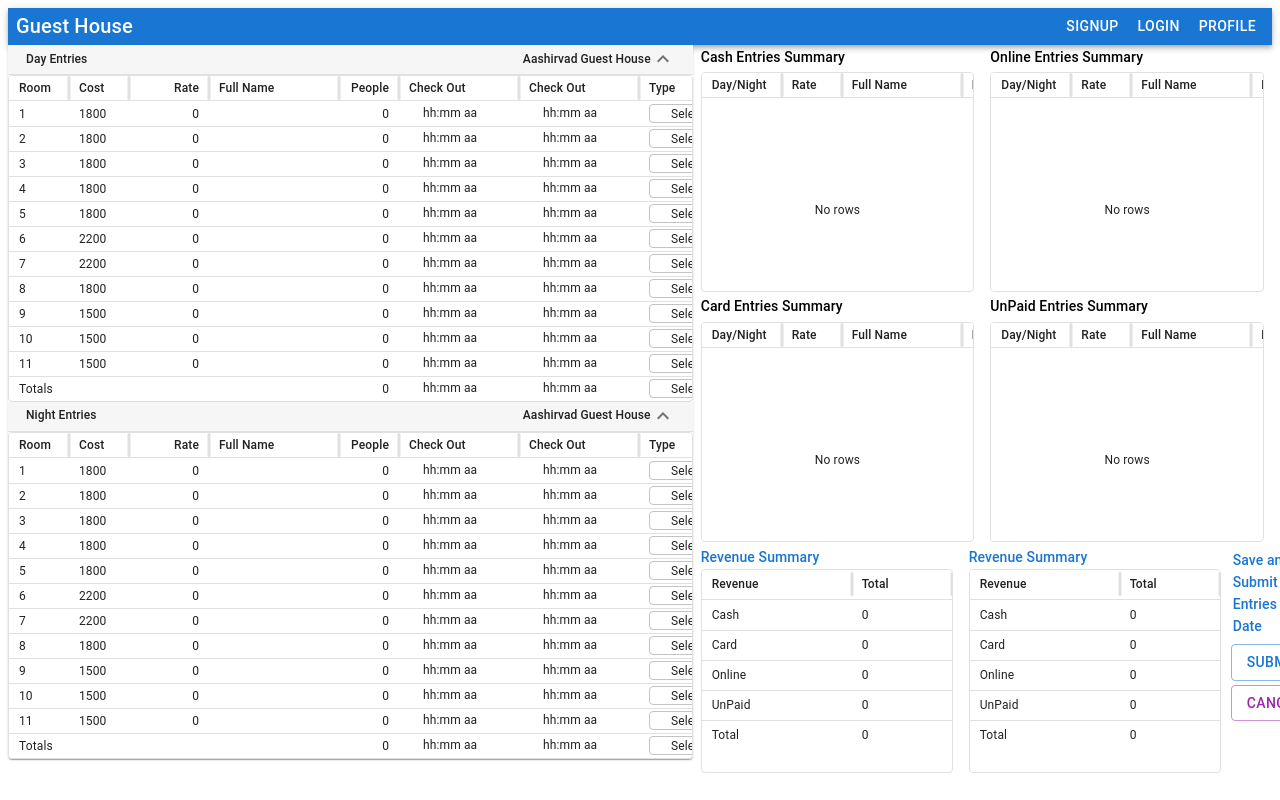
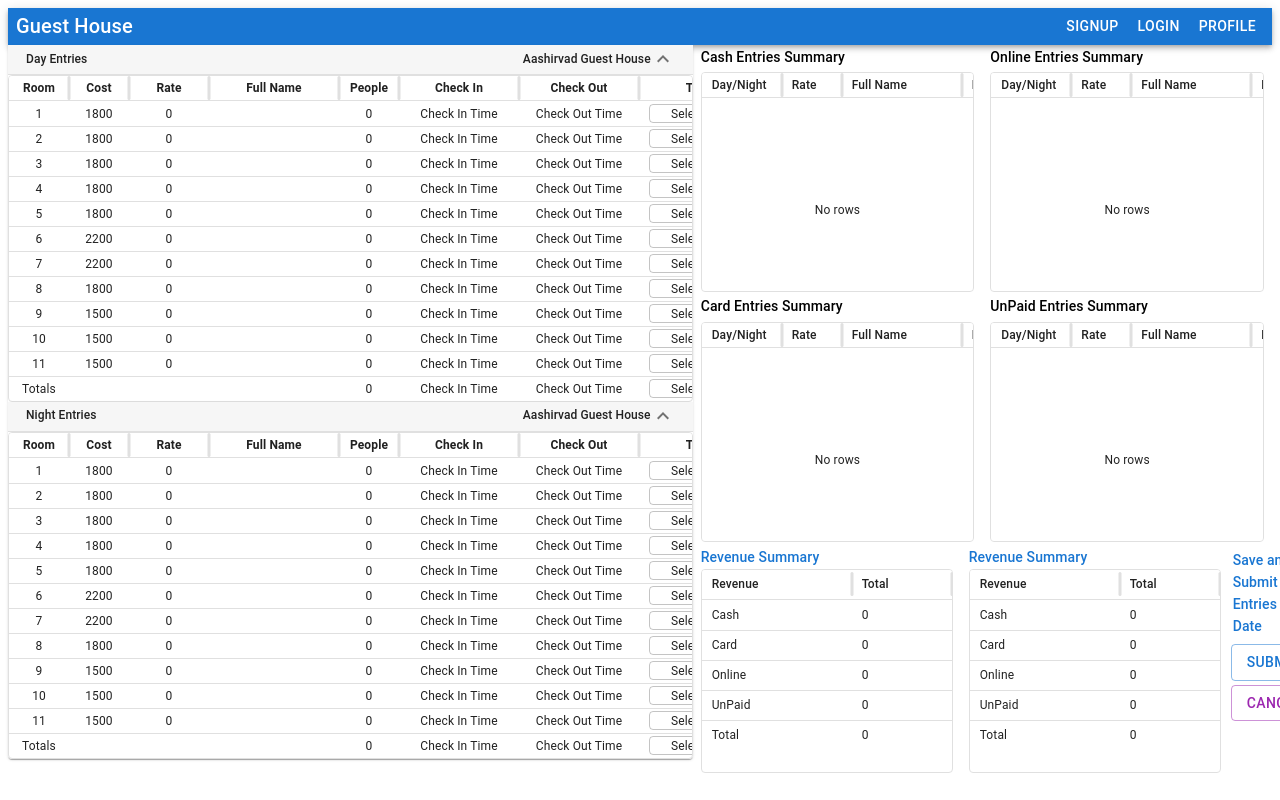
Before and after one commit to mayadb01-lgtm/TGT-GH-Rest, a React (Vite) app: page / in a window 1280 px wide. Shown: the top 800 px of the page. Built offline with nearby package versions, Linux system fonts and the light colour scheme.

Commit message:
feat - time picker final

```diff
--- a/src/components/TableComponent.jsx
+++ b/src/components/TableComponent.jsx
@@ -145,21 +145,21 @@ const TableComponent = ({
           },
           {
             field: "checkInTime",
-            headerName: "Check Out",
+            headerName: "Check In",
             width: 120,
             editable: true,
-            handleRowEdit: (params) => {
-              handleRowEdit(params.row);
-            },
-            renderCell: (params) => (
+            renderEditCell: (params) => (
               <LocalizationProvider dateAdapter={AdapterDayjs}>
                 <MobileTimePicker
-                  value={dayjs(params.row.checkInTime, "hh:mm A")} // Correct property for checkInTime
+                  value={params.value ? dayjs(params.value, "hh:mm A") : null}
                   onChange={(newValue) => {
-                    const formattedTime = dayjs(newValue).format("hh:mm A");
-                    handleRowEdit({
-                      ...params.row,
-                      checkInTime: formattedTime, // Update checkInTime properly
+                    const formattedTime = newValue
+                      ? dayjs(newValue).format("hh:mm A")
+                      : null;
+                    params.api.setEditCellValue({
+                      id: params.id,
+                      field: "checkInTime",
+                      value: formattedTime,
                     });
                   }}
                   renderInput={(props) => (
@@ -175,60 +175,7 @@ const TableComponent = ({
                         outline: "none",
                         backgroundColor: "#fff",
                       }}
-                    />
-                  )}
-                  ampm
-                  sx={{
-                    "& .MuiInputBase-root": {
-                      height: "24px", // Fixed height
-                      fontSize: "14px",
-                    },
-                    "& .MuiOutlinedInput-notchedOutline": {
-                      border: "none",
-                    },
-                    "&:hover .MuiOutlinedInput-notchedOutline": {
-                      borderColor: "#3f51b5", // Highlight on hover
-                    },
-                    "&.Mui-focused .MuiOutlinedInput-notchedOutline": {
-                      borderColor: "#3f51b5", // Consistent focus color
-                    },
-                  }}
-                />
-              </LocalizationProvider>
-            ),
-          },
-          {
-            field: "checkOutTime",
-            headerName: "Check Out",
-            width: 120,
-            editable: true,
-            handleRowEdit: (params) => {
-              handleRowEdit(params.row);
-            },
-            renderCell: (params) => (
-              <LocalizationProvider dateAdapter={AdapterDayjs}>
-                <MobileTimePicker
-                  value={dayjs(params.row.checkOutTime, "hh:mm A")}
-                  onChange={(newValue) => {
-                    const formattedTime = dayjs(newValue).format("hh:mm A");
-                    handleRowEdit({
-                      ...params.row,
-                      checkOutTime: formattedTime,
-                    });
-                  }}
-                  renderInput={(props) => (
-                    <input
-                      {...props}
-                      style={{
-                        fontSize: "14px",
-                        height: "24px",
-                        width: "100%",
-                        border: "1px solid #ccc",
-                        borderRadius: "6px",
-                        padding: "4px",
-                        outline: "none",
-                        backgroundColor: "#fff",
-                      }}
+                      placeholder="Select Time" // Placeholder text
                     />
                   )}
                   ampm
@@ -249,6 +196,83 @@ const TableComponent = ({
                   }}
                 />
               </LocalizationProvider>
+            ),
+            renderCell: (params) => (
+              <div
+                style={{
+                  fontSize: "12px",
+                  textAlign: "start",
+                  lineHeight: "24px",
+                }}
+              >
+                {params.value || "Check In Time"}
+              </div>
+            ),
+          },
+          {
+            field: "checkOutTime",
+            headerName: "Check Out",
+            width: 120,
+            editable: true,
+            renderEditCell: (params) => (
+              <LocalizationProvider dateAdapter={AdapterDayjs}>
+                <MobileTimePicker
+                  value={params.value ? dayjs(params.value, "hh:mm A") : null}
+                  onChange={(newValue) => {
+                    const formattedTime = newValue
+                      ? dayjs(newValue).format("hh:mm A")
+                      : null;
+                    params.api.setEditCellValue({
+                      id: params.id,
+                      field: "checkOutTime",
+                      value: formattedTime,
+                    });
+                  }}
+                  renderInput={(props) => (
+                    <input
+                      {...props}
+                      style={{
+                        fontSize: "14px",
+                        height: "24px",
+                        width: "100%",
+                        border: "1px solid #ccc",
+                        borderRadius: "6px",
+                        padding: "4px",
+                        outline: "none",
+                        backgroundColor: "#fff",
+                      }}
+                      placeholder="Select Time" // Placeholder text
+                    />
+                  )}
+                  ampm
+                  sx={{
+                    "& .MuiInputBase-root": {
+                      height: "24px",
+                      fontSize: "14px",
+                    },
+                    "& .MuiOutlinedInput-notchedOutline": {
+                      border: "none",
+                    },
+                    "&:hover .MuiOutlinedInput-notchedOutline": {
+                      borderColor: "#3f51b5",
+                    },
+                    "&.Mui-focused .MuiOutlinedInput-notchedOutline": {
+                      borderColor: "#3f51b5",
+                    },
+                  }}
+                />
+              </LocalizationProvider>
+            ),
+            renderCell: (params) => (
+              <div
+                style={{
+                  fontSize: "12px",
+                  textAlign: "start",
+                  lineHeight: "24px",
+                }}
+              >
+                {params.value || "Check Out Time"}
+              </div>
             ),
           },
           {
@@ -301,6 +325,8 @@ const TableComponent = ({
         sx={{
           "& .MuiDataGrid-columnHeader": {
             maxHeight: "25px",
+            fontStyle: "normal",
+            fontWeight: "bold",
           },
           "& .MuiDataGrid-footerContainer": {
             display: "none",
@@ -312,7 +338,21 @@ const TableComponent = ({
           "& .MuiInputBase-input": {
             fontSize: "12px",
           },
+          "& .MuiDataGrid-columnHeaderTitle": {
+            fontWeight: "bold",
+            display: "flex",
+            justifyContent: "center",
+          },
+          "& .MuiDataGrid-cell": {
+            display: "flex",
+            justifyContent: "center",
+          },
+          "& .MuiDataGrid-columnHeaderTitleContainer": {
+            display: "flex",
+            justifyContent: "center",
+          },
         }}
+        column
       />
     </div>
   );
--- a/src/pages/EntryPage.jsx
+++ b/src/pages/EntryPage.jsx
@@ -26,7 +26,12 @@ const processEntriesByPaymentMode = (data, mode) => {
 
 // Reusable SummaryTable component
 const SummaryTable = ({ title, dayRows, nightRows, columns }) => {
-  const finalRows = [...dayRows, ...nightRows];
+  // const finalRows = [...dayRows, ...nightRows];
+
+  // In row if rate and noOfPeople is 0 then remove that row from finalRows
+  const finalRows = [...dayRows, ...nightRows].filter(
+    (row) => row.rate !== 0 && row.noOfPeople !== 0
+  );
 
   if (finalRows.length > 0) {
     finalRows[finalRows.length] = {
@@ -311,7 +316,7 @@ const EntryPage = () => {
         </Box>
       </Grid>
 
-      {/* Middle Side: Summaries */}
+      {/* Right Side: Filters Table */}
       <Grid size={{ xs: 12, sm: 5.5, md: 5.5, lg: 5.5, xl: 5.5 }}>
         <Grid
           size={{ xs: 12, sm: 12, md: 12, lg: 12, xl: 12 }}
```
